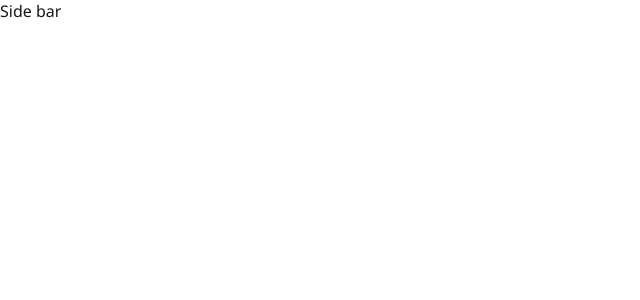
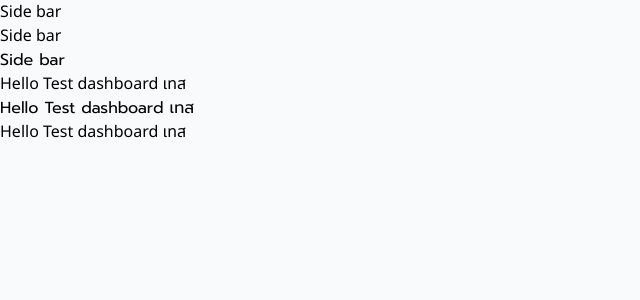
Before and after one commit to mmemekk/booking-system-frontend, a Next.js app: page /dashboard in a window 1280 px wide. Shown: the top 300 px of the page, without its empty margins (0-640 px from the left). Built offline with nearby package versions, Linux system fonts and the light colour scheme.

Commit message:
config: tailwind

```diff
--- a/app/dashboard/page.tsx
+++ b/app/dashboard/page.tsx
@@ -1,5 +1,9 @@
 export default function Dashboard() {
   return (
+    <div>
+    <h1 className="font-noto text-text">Hello Test dashboard เทส</h1>
+    <h1 className="font-prompt">Hello Test dashboard เทส</h1>
     <h1 className="">Hello Test dashboard เทส</h1>
+    </div>
   );
 }
--- a/app/globals.css
+++ b/app/globals.css
@@ -1,20 +1,55 @@
 @import "tailwindcss";
 
+/* Global CSS variable */
 :root {
-  --background: #ffffffff;
-  --foreground: #171717;
+  --background: #f9fafb;
+  --foreground: #000000;
 }
 
+/* Tailwind token mapping */
 @theme inline {
-  --color-background: var(--background);
-  --color-foreground: var(--foreground);
+
+  /* Page */
+  --color-page: var(--background);
+  --color-surface: #ffffff;
+
+  /* Font */
   --font-noto: var(--font-noto-sans-thai);
   --font-prompt: var(--font-prompt);
+
+  /* Borders */
+  --color-border: #e5e7eb;
+
+  /* Text hierarchy */
+  --color-grey-heading: #111827;
+  --color-grey-text: #4b5563;
+  --color-grey-muted: #6b7280;
+  --color-grey-nav: #4b5563;
+
+  /* Primary Blue */
+  --color-blue: #2563eb;
+
+  /* Color Shade */
+  --color-green-light: #dcfce7;
+  --color-green-dark: #166534;
+  --color-green-stroke: #86efac;
+
+  --color-red-light: #fee2e2;
+  --color-red-dark: #991b1b;
+  --color-red-stroke: #fca5a5;
+
+  --color-blue-light: #dbeafe;
+  --color-blue-dark: #1e40af;
+  --color-blue-stroke: #93c5fd;
+
+  --color-orange-light: #ffedd5;
+  --color-orange-dark: #9a3412;
+  --color-orange-stroke: #fdba74;
 }
 
-
+/* Default page styles */
 body {
   background: var(--background);
   color: var(--foreground);
-  font-family: var(--font-noto-sans-thai), var(--font-prompt), sans-serif;
+  font-family: var(--font-noto-sans-thai);
 }
--- a/app/layout.tsx
+++ b/app/layout.tsx
@@ -1,17 +1,17 @@
 import type { Metadata } from "next";
-import { Noto_Sans_Thai, Prompt } from "next/font/google";
+import { Noto_Sans_Thai, Open_Sans, Prompt } from "next/font/google";
 import "./globals.css";
 import SideMenu from "./side-menu";
 
 const notoSansThai = Noto_Sans_Thai({
   variable: "--font-noto-sans-thai",
-  subsets: ["latin"],
 });
 
 const prompt = Prompt({
   variable: "--font-prompt",
   weight: "400",
 });
+
 
 export const metadata: Metadata = {
   title: "Create Next App",
@@ -26,7 +26,7 @@ export default function RootLayout({
   return (
     <html lang="en">
       <body
-        className={`${notoSansThai.variable} ${prompt.variable} antialiased`}
+        className={`${notoSansThai.variable} ${prompt.variable}`}
       >
         <SideMenu>
           {children}
--- a/app/side-menu.tsx
+++ b/app/side-menu.tsx
@@ -6,6 +6,13 @@ export default function SideMenu({
 }) {
 
   return (
-    <h1> Side bar</h1>
+    <div>
+      <h1 className="font-noto"> Side bar</h1>
+      <h1 className="font-open"> Side bar</h1>
+      <h1 className="font-prompt"> Side bar</h1>
+      {children}
+    </div>
+
+
   );
 }
```
